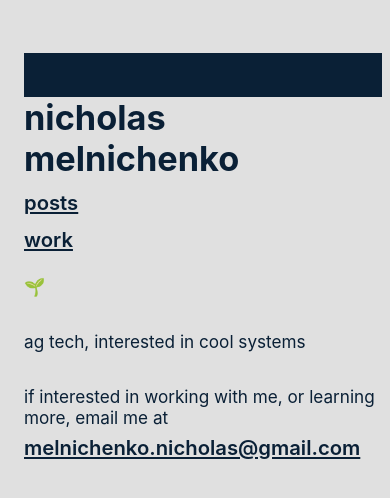
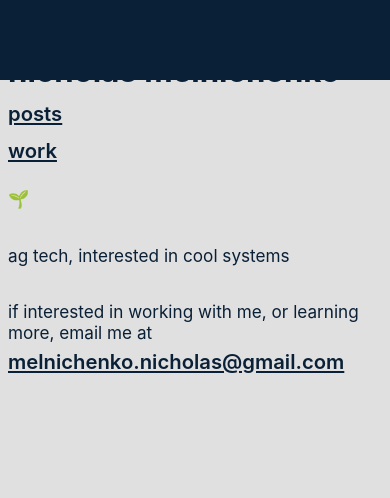
Before and after one commit to tienonic/nicholasmeln.github.io, a plain HTML site: page index.html in a window 390 px wide. Drawn offline with Linux system fonts and the light colour scheme.

Commit message:
seo stuff

```diff
--- a/index.html
+++ b/index.html
@@ -2,7 +2,7 @@
 <head>
   <meta charset="UTF-8" />
   <title>nicholasmeln.com</title>
-  <meta name="description" content="Nicholas Melnichenko - Agricultural technology expert and founder of groonary. Specializing in irrigation systems and ag tech solutions." />
+  <meta name="description" content="Nicholas Melnichenko" />
   <meta name="keywords" content="nicholas melnichenko, nicholasmeln, groonary, agricultural technology, ag tech, irrigation systems, sensors, agricultural systems" />
   <meta name="author" content="Nicholas Melnichenko" />
   <meta name="robots" content="index, follow" />
@@ -11,14 +11,14 @@
   <meta property="og:type" content="website" />
   <meta property="og:url" content="https://nicholasmeln.com/" />
   <meta property="og:title" content="Nicholas Melnichenko - nicholasmeln.com" />
-  <meta property="og:description" content="Agricultural technology expert and founder of groonary. Specializing in irrigation systems and ag tech solutions." />
+  <meta property="og:description" content="Nicholas Melnichenko" />
   <meta property="og:site_name" content="nicholasmeln.com" />
 
   <!-- Twitter -->
   <meta property="twitter:card" content="summary" />
   <meta property="twitter:url" content="https://nicholasmeln.com/" />
   <meta property="twitter:title" content="Nicholas Melnichenko - nicholasmeln.com" />
-  <meta property="twitter:description" content="Agricultural technology expert and founder of groonary. Specializing in irrigation systems and ag tech solutions." />
+  <meta property="twitter:description" content="Nicholas Melnichenko" />
 
   <!-- Additional SEO -->
   <link rel="canonical" href="https://nicholasmeln.com/" />
@@ -32,42 +32,33 @@
     a{font-size:1.5rem;font-weight:600;color:#0a2036;text-decoration:underline;margin:.4rem 0;display:block}
     a:hover{text-decoration:underline}
     @media (max-width: 600px) {
-      html { font-size: 4vw; }
-      body { max-width: 100vw; margin: 2vh auto 0; padding: 36px 0.5rem 0 24px; }
-      h1 { font-size: 2.2rem; }
+      html { font-size: 4vw; max-width: 100vw; }
+      body { margin: 0; padding: 52px 0.5rem 0 8px; }
+      h1 { font-size: 2rem; }
       a { font-size: 1.3rem; }
       p { font-size: 1.1rem !important; }
-      p[style*="🌱"] { margin: 1rem 0 !important; }
       .ribbon {
         width: 100vw;
         height: 36px;
         background: #0a2036;
         position: fixed;
         left: 0;
-        z-index: 1000;
+        z-index: 1200;
         transition: none;
       }
       .ribbon.top {
         top: 0;
         width: 100%;
-        height: max(36px, env(safe-area-inset-top) + 44px);
+        height: 36px;
+        padding-top: env(safe-area-inset-top);
+        padding-top: max(env(safe-area-inset-top), 44px);
         z-index: 9999;
-        position: relative;
-      }
-      .ribbon.top::before {
-        content: '';
-        position: absolute;
-        top: calc(-1 * env(safe-area-inset-top));
-        left: 0;
-        right: 0;
-        height: env(safe-area-inset-top);
-        background: inherit;
-        pointer-events: none;
       }
       .ribbon.bottom {
         bottom: -64px;
         height: 64px;
       }
+      .emoji-separator { margin: 1.2rem 0 1.2rem 0 !important; }
     }
   </style>
 </head>
@@ -77,7 +68,7 @@
   <a href="posts.html">posts</a>
   <a href="work.html">work</a>
 
-  <p style="font-size: 1.5rem;">🌱</p>
+  <p class="emoji-separator" style="font-size: 1.5rem;">🌱</p>
 
   <p style="max-width: 600px; font-size: 1rem;">
     ag tech, interested in cool systems
@@ -97,14 +88,8 @@
     "sameAs": [
       "https://nicholasmeln.com"
     ],
-    "jobTitle": "Agricultural Technology Expert",
-    "worksFor": {
-      "@type": "Organization",
-      "name": "groonary",
-      "description": "Agricultural technology company specializing in irrigation systems and sensor technology"
-    },
-    "description": "Agricultural technology expert and founder of groonary. Specializing in irrigation systems and ag tech solutions.",
-    "knowsAbout": ["Agricultural Technology", "Irrigation Systems", "Sensor Technology", "Ag Tech"]
+    "description": "Nicholas Melnichenko",
+    "knowsAbout": ["Agricultural Technology", "Irrigation Systems", "Sensors", "Ag"]
   }
   </script>
 </body>
```
Also changed, not shown: posts.html (+4 -4 lines), work.html (+5 -5 lines).
